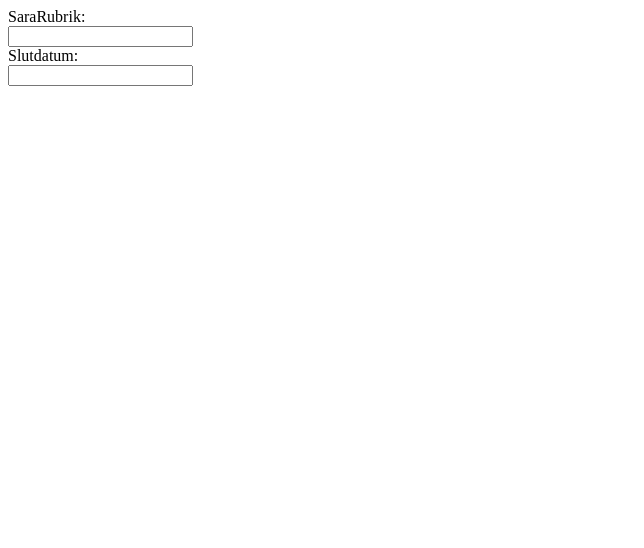
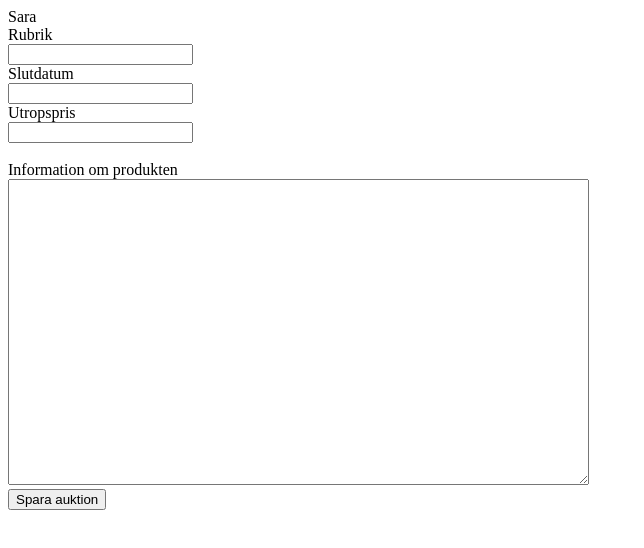
Before and after one commit to CMS18/nackowski-2030, a React (Create React App) app: page / in a window 1280 px wide. Shown: the top 548 px of the page, without its empty margins (0-644 px from the left). Built offline with nearby package versions, Linux system fonts and the light colour scheme.

Commit message:
Finished CreateNewAuction Component

```diff
--- a/src/components/App.js
+++ b/src/components/App.js
@@ -12,7 +12,7 @@ class App extends Component {
     let newAuction = <CreateNewAuction name="Sara" />;
 
     return <div className="App">
-    {newAuction}
+      {newAuction}
     </div>;
   }
 }
--- a/src/components/CreateNewAuction.js
+++ b/src/components/CreateNewAuction.js
@@ -1,17 +1,28 @@
-import React,{Component} from 'react';
+import React, { Component } from 'react';
 
-export default class CreateNewAuction extends Component{
-    render(){
-        return(<div>
+export default class CreateNewAuction extends Component {
+    render() {
+
+        return (<div>
             <label>{this.props.name}</label>
-            <label>Rubrik:</label>
-            <br/>
+            <br />
+            <label>Rubrik</label>
+            <br />
             <input type="text" />
-            <br/>
-            <label>Slutdatum:</label>
-            <br/>
+            <br />
+            <label>Slutdatum</label>
+            <br />
             <input type="text" class="datepicker"></input>
-            <br/>
+            <br />
+            <label>Utropspris</label>
+            <br />
+            <input type="text" />
+            <br /><br />
+            <label>Information om produkten</label>
+            <br />
+            <textarea cols="70" rows="20"></textarea>
+            <br />
+            <button id="createNewCMD" onClick={this.props.onClick}>Spara auktion</button>
 
         </div>)
     }
```
